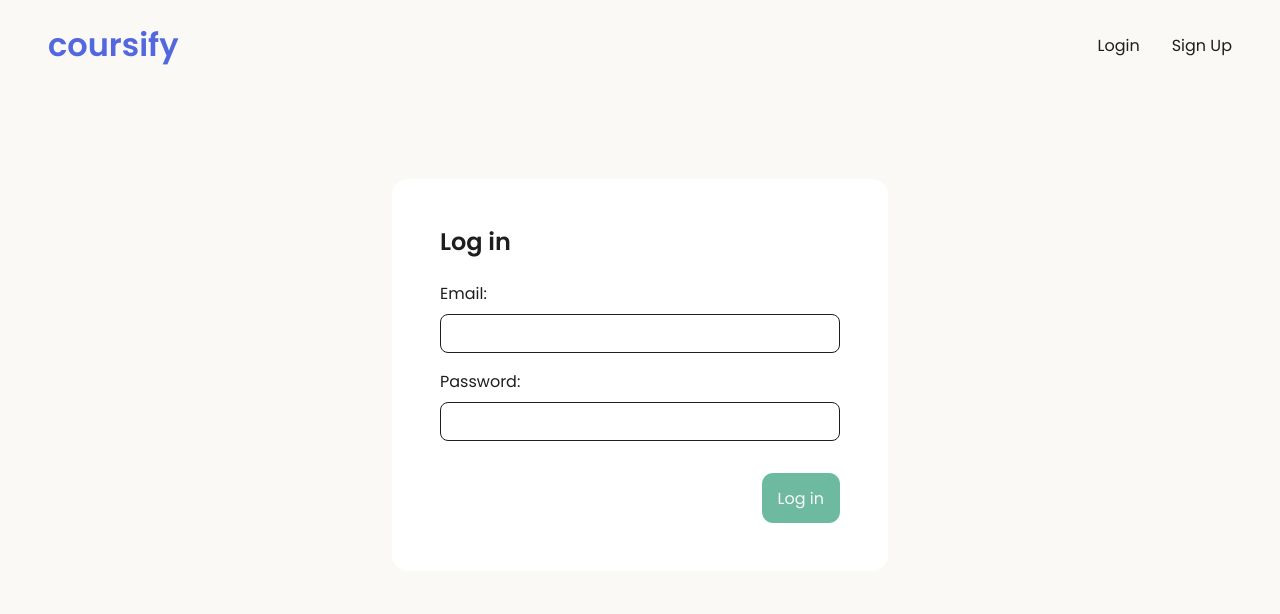
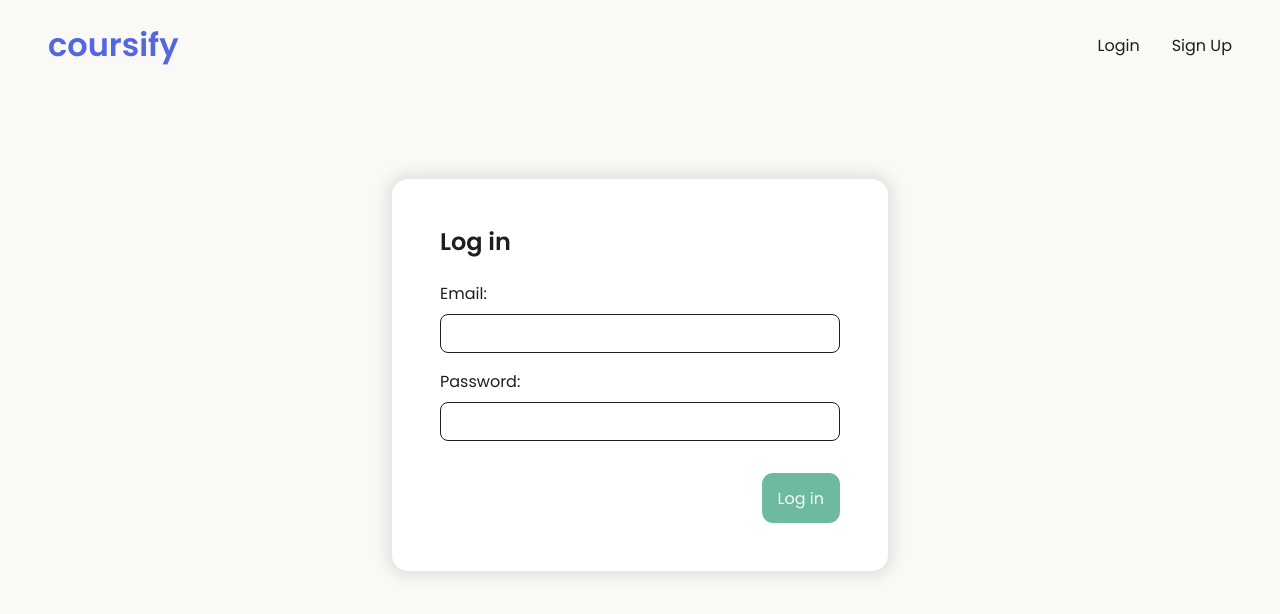
Before and after one commit to shelleychen318/coursify, a React (Create React App) app in the folder frontend/: page /login in a window 1280 px wide. Shown: the top 614 px of the page. Built offline with nearby package versions, Linux system fonts and the light colour scheme.

Commit message:
added box shadow to signup form container

```diff
--- a/frontend/src/pages/signup.module.css
+++ b/frontend/src/pages/signup.module.css
@@ -6,6 +6,7 @@
   padding: 3rem;
   background: #fff;
   border-radius: 1rem;
+  box-shadow: 0 0 15px 5px rgba(0, 0, 0, 0.1);
 }
 
 h3 {
```
